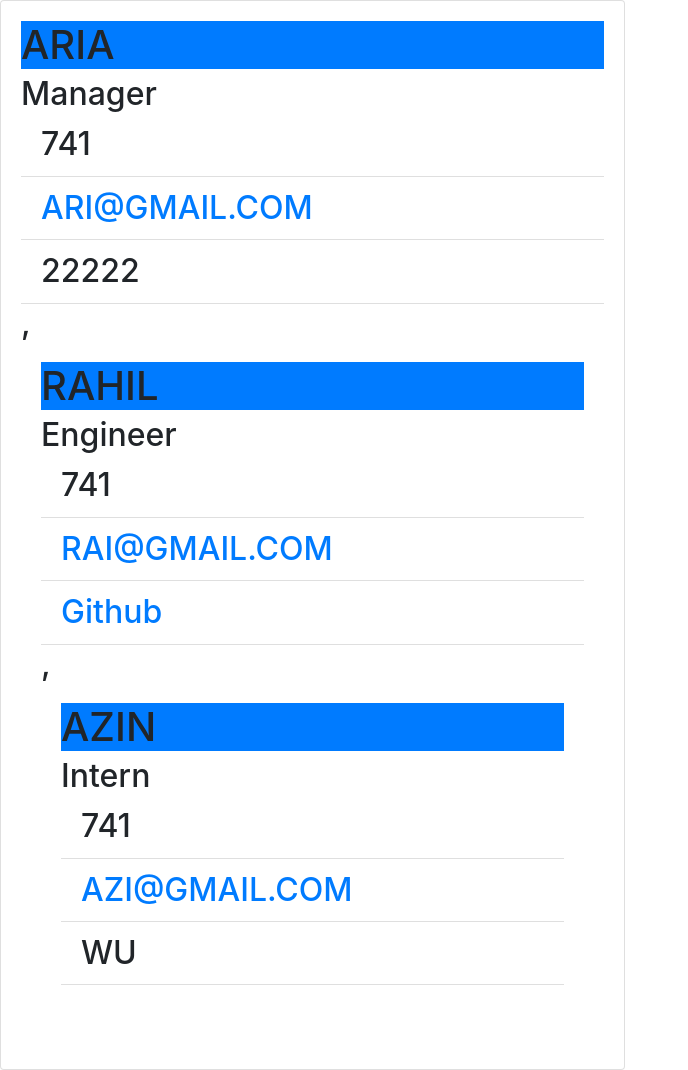
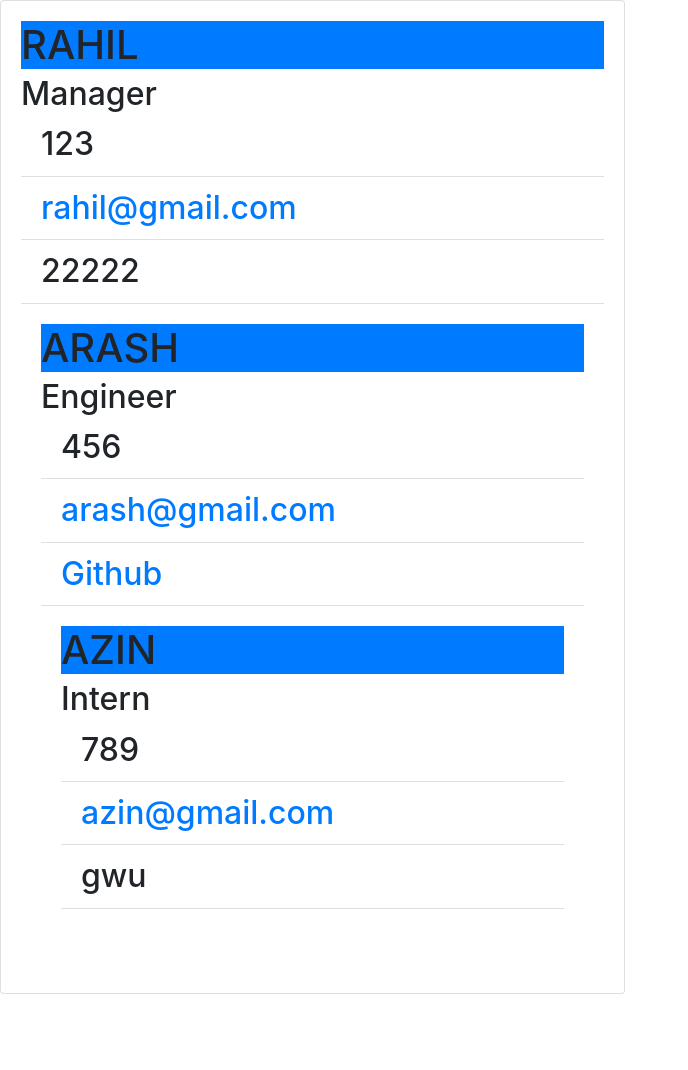
Before and after one commit to rahilrahimi/team-profile-generator, a website: page index.html in a window 1280 px wide. Shown: the whole page, without its empty margins (0-688 px from the left). After the commit the page ends 994 px from the top, so only its background shows below. Drawn offline with nearby package versions, Linux system fonts and the light colour scheme.

Commit message:
initial change

```diff
--- a/index.html
+++ b/index.html
@@ -16,33 +16,33 @@
     <div class = card>
 
 <div class ="card-body">
-  <h1 class="card-title bg-primary">ARIA</h1>
+  <h1 class="card-title bg-primary">RAHIL</h1>
   <h2 class = "card-subtitle">Manager<h2>
   <ul class="list-group list-group-flush">
-    <li class="list-group-item">741</li>
-    <li class="list-group-item"><a href="mailto:ARI@GMAIL.COM">ARI@GMAIL.COM</a></li>
+    <li class="list-group-item">123</li>
+    <li class="list-group-item"><a href="mailto:rahil@gmail.com">rahil@gmail.com</a></li>
     <li class="list-group-item">22222</li>
   </ul>
 <div>
-  ,
+
 <div class ="card-body">
-  <h1 class="card-title bg-primary">RAHIL</h1>
+  <h1 class="card-title bg-primary">ARASH</h1>
   <h2 class = "card-subtitle">Engineer<h2>
   <ul class="list-group list-group-flush">
-    <li class="list-group-item">741</li>
-    <li class="list-group-item"><a href="mailto:RAI@GMAIL.COM">RAI@GMAIL.COM</a></li>
-    <li class="list-group-item"><a href="https://github.com/RAHILRAHIMI">Github</a></li>
+    <li class="list-group-item">456</li>
+    <li class="list-group-item"><a href="mailto:arash@gmail.com">arash@gmail.com</a></li>
+    <li class="list-group-item"><a target="_blank" href="https://github.com/rahilrahimi">Github</a></li>
   </ul>
 
 <div>
-,
+
 <div class ="card-body">
   <h1 class="card-title bg-primary">AZIN</h1>
   <h2 class = "card-subtitle">Intern<h2>
   <ul class="list-group list-group-flush">
-    <li class="list-group-item">741</li>
-    <li class="list-group-item"><a href="mailto:AZI@GMAIL.COM">AZI@GMAIL.COM</a></li>
-    <li class="list-group-item">WU</li>
+    <li class="list-group-item">789</li>
+    <li class="list-group-item"><a href="mailto:azin@gmail.com">azin@gmail.com</a></li>
+    <li class="list-group-item">gwu</li>
   </ul>
 <div>
 
--- a/src/page-template.js
+++ b/src/page-template.js
@@ -22,7 +22,7 @@ return`
   <ul class="list-group list-group-flush">
     <li class="list-group-item">${employees.id}</li>
     <li class="list-group-item"><a href="mailto:${employees.email}">${employees.email}</a></li>
-    <li class="list-group-item"><a href="https://github.com/${employees.github}">Github</a></li>
+    <li class="list-group-item"><a target="_blank" href="https://github.com/${employees.github}">Github</a></li>
   </ul>
 
 <div>
@@ -75,7 +75,7 @@ const generatePage = (employees) => `
 
          return internTemplate(person)
        }
-      })
+      }).join("")
       }
       </div>
     </div>
```
